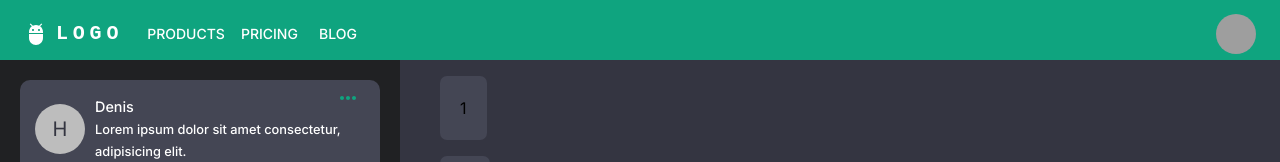
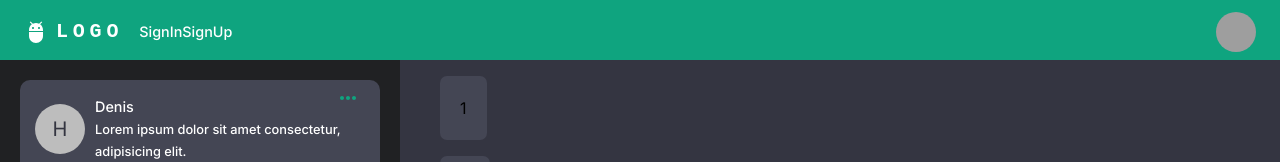
Before and after one commit to denis-larin-22/myChat, a React (Create React App) app: page / in a window 1280 px wide. Shown: the top 162 px of the page. Built offline with nearby package versions, Linux system fonts and the light colour scheme; grey boxes are pictures that could not be loaded.

Commit message:
Some chenges in header

```diff
--- a/src/views/Root/components/Header.jsx
+++ b/src/views/Root/components/Header.jsx
@@ -8,14 +8,14 @@ import {
     Menu,
     Container,
     Avatar,
-    Button,
     Tooltip,
     MenuItem,
+    Link,
 } from '@mui/material';
 import MenuIcon from '@mui/icons-material/Menu';
 import AdbIcon from '@mui/icons-material/Adb';
 
-const pages = ['Products', 'Pricing', 'Blog'];
+const pages = [{ name: 'SignIn', link: '/signin' }, { name: 'SignUp', link: '/signup' }];
 const settings = ['Profile', 'Account', 'Dashboard', 'Logout'];
 
 
@@ -90,10 +90,14 @@ export const Header = () => {
                                 display: { xs: 'block', md: 'none' },
                             }}
                         >
-                            {pages.map((page) => (
-                                <MenuItem key={page} onClick={handleCloseNavMenu}>
-                                    <Typography textAlign="center">{page}</Typography>
-                                </MenuItem>
+                            {pages.map((page, index) => (
+                                <Link
+                                    variant='subtitle1'
+                                    key={index}
+                                    href={page.link}
+                                >
+                                    {page.name}
+                                </Link>
                             ))}
                         </Menu>
                     </Box>
@@ -117,14 +121,16 @@ export const Header = () => {
                         LOGO
                     </Typography>
                     <Box sx={{ flexGrow: 1, display: { xs: 'none', md: 'flex' } }}>
-                        {pages.map((page) => (
-                            <Button
-                                key={page}
+                        {pages.map((page, index) => (
+                            <Link
+                                variant='subtitle1'
+                                key={index}
                                 onClick={handleCloseNavMenu}
                                 sx={{ my: 2, color: 'white', display: 'block' }}
+                                href={page.link}
                             >
-                                {page}
-                            </Button>
+                                {page.name}
+                            </Link>
                         ))}
                     </Box>
 
--- a/src/views/chat/Room/RoomItem.jsx
+++ b/src/views/chat/Room/RoomItem.jsx
@@ -23,7 +23,7 @@ export const RoomItem = () => {
                 height: '50px'
             }}>H</Avatar>
             <Typography variant="subtitle1" sx={{ gridArea: 'name' }}>Denis</Typography>
-            <Typography variant="subtitle2" sx={{ gridArea: 'text' }}>Lorem ipsum dolor sit amet consectetur, adipisicing elit. </Typography>
+            <Typography variant="subtitle2" sx={{ gridArea: 'text' }}>Lorem ipsum dolor sit amet consectetur, adipisicing elit.</Typography>
             <RoomItemButton />
         </Box>
     );
```
